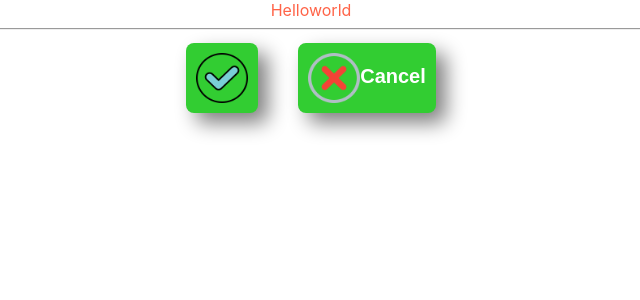
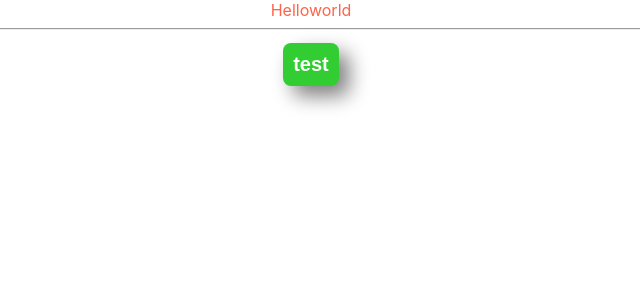
Before and after one commit to claireachard/formation_react, a React (Create React App) app: page / in a window 1280 px wide. Shown: the top 300 px of the page, without its empty margins (329-969 px from the left). Built offline with nearby package versions, Linux system fonts and the light colour scheme.

Commit message:
proptypes on button

```diff
--- a/src/App/App.tsx
+++ b/src/App/App.tsx
@@ -8,13 +8,15 @@ function App() {
     <div className="App">
       Helloworld
       <hr/>
-      <Button bgcolor="skyblue">
+      {/* <Button bgcolor="skyblue">
         <img src="/img/ok.png" alt="ok"/>
       </Button>
       <Button bgcolor="skyblue">
         <img src="/img/cancel.png" alt="cancel"/>
         Cancel
-      </Button>
+      </Button> */}
+      <Button>test</Button>
+
     </div>
   );
 }
--- a/src/App/components/Button/Button.js
+++ b/src/App/components/Button/Button.js
@@ -1,5 +1,7 @@
 import React from 'react'
 import './Button.css'
+import PropTypes from 'prop-types'
+
 
 //export default()=>{
 const Button=(props)=>{
@@ -7,6 +9,10 @@ const Button=(props)=>{
     return (
         <button className="Button" type={props.type}>{props.children}</button>
     );
+};
+
+Button.propTypes={
+    children:PropTypes.string.isRequired
 }
 
 export default Button;
```
